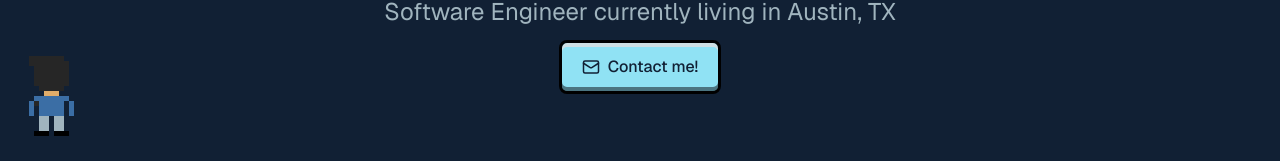
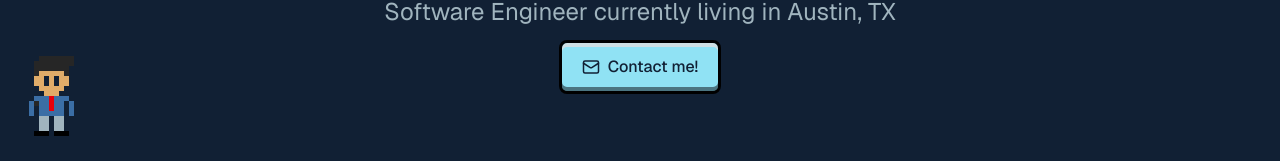
Before and after one commit to JoshuaFoate/portfolio-site, a Next.js app: page / in a window 1280 px wide. Shown: the part 244-405 px from the top of the page. Built offline with nearby package versions, Linux system fonts and the light colour scheme.

Commit message:
When the character stops moving, face front

```diff
--- a/src/components/ScrollBuddy.tsx
+++ b/src/components/ScrollBuddy.tsx
@@ -97,12 +97,16 @@ export default function ScrollBuddy() {
   const lastFrameTime = useRef(0);
   const scrolledSinceBubble = useRef(0);
   const lastScrollYForBubble = useRef(0);
+  const lastScrollTime = useRef(0);
 
   useEffect(() => {
     buddyY.current = window.scrollY + VIEWPORT_OFFSET;
     lastScrollYForBubble.current = window.scrollY;
+    lastScrollTime.current = performance.now();
 
     function onScroll() {
+      lastScrollTime.current = performance.now();
+
       const y = window.scrollY;
       scrolledSinceBubble.current += Math.abs(y - lastScrollYForBubble.current);
       lastScrollYForBubble.current = y;
@@ -141,6 +145,12 @@ export default function ScrollBuddy() {
         }
       }
 
+      const idleFor = time - lastScrollTime.current;
+      if (!isMoving && idleFor > 500 && directionRef.current !== "down") {
+        directionRef.current = "down";
+        setDirection("down");
+      }
+
       frameId = requestAnimationFrame(tick);
     }
 
```
